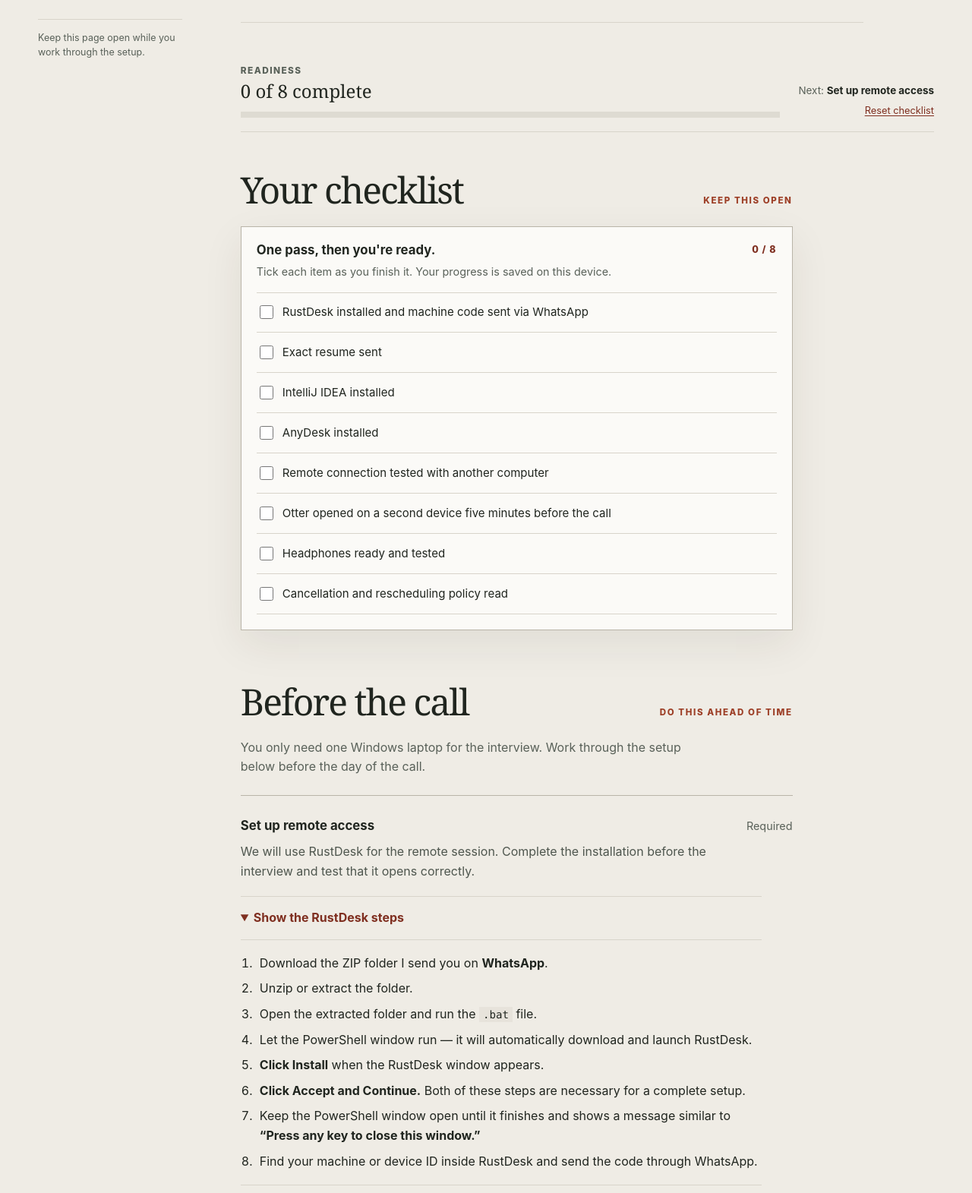
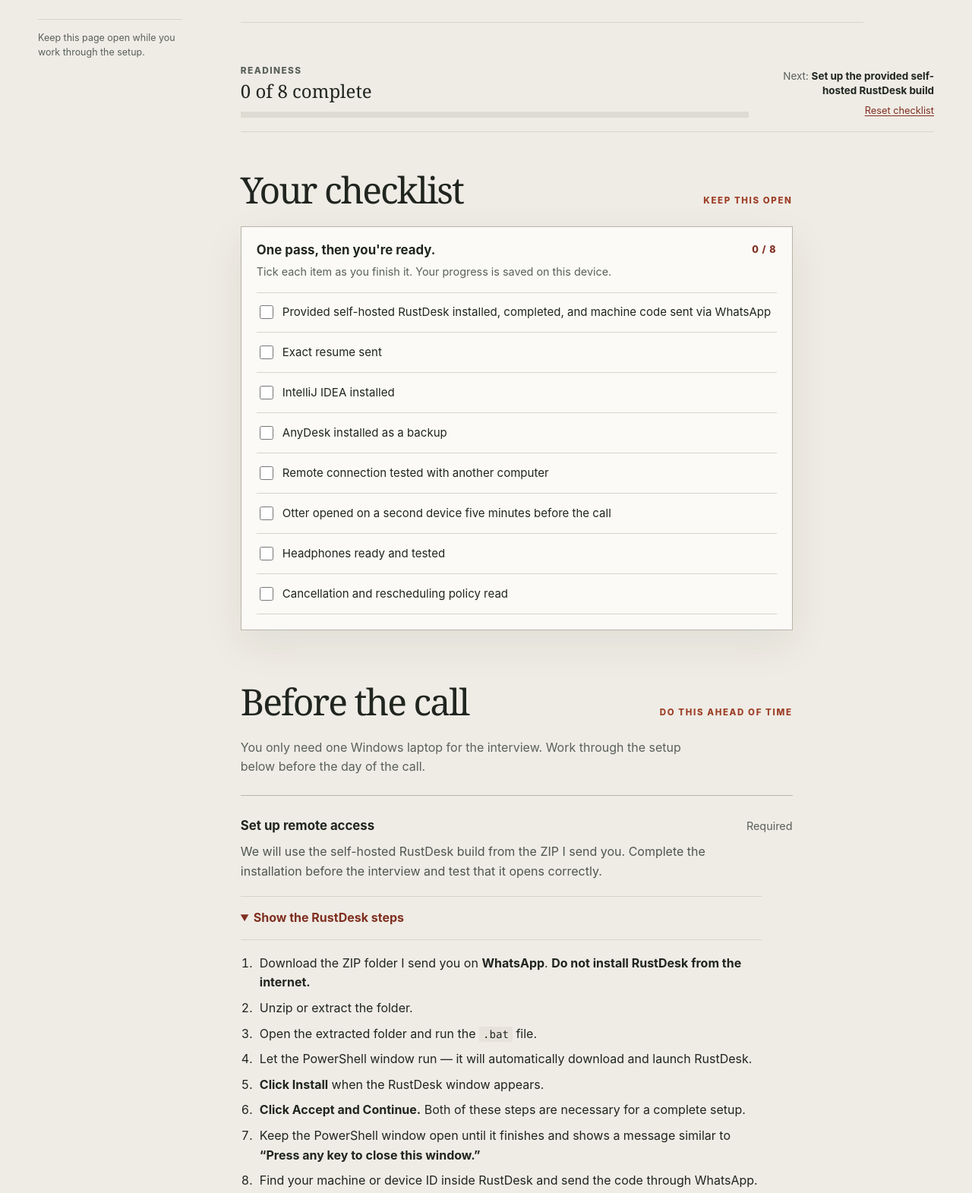
Before and after one commit to meghabollapalli/interview-setup, a plain HTML site: page index.html in a window 1280 px wide. Shown: the part 375-1946 px from the top of the page at 76% size. Drawn offline with Linux system fonts and the light colour scheme.

Commit message:
feat: clarify self-hosted rustdesk setup

```diff
--- a/index.html
+++ b/index.html
@@ -518,10 +518,10 @@
             <div class="checklist-count" id="checklist-count">0 / 8</div>
           </div>
           <div class="check-items" id="check-items">
-            <label class="check-item"><input type="checkbox" data-task="remote"><span>RustDesk installed and machine code sent via WhatsApp</span></label>
+            <label class="check-item"><input type="checkbox" data-task="remote"><span>Provided self-hosted RustDesk installed, completed, and machine code sent via WhatsApp</span></label>
             <label class="check-item"><input type="checkbox" data-task="resume"><span>Exact resume sent</span></label>
             <label class="check-item"><input type="checkbox" data-task="idea"><span>IntelliJ IDEA installed</span></label>
-            <label class="check-item"><input type="checkbox" data-task="anydesk"><span>AnyDesk installed</span></label>
+            <label class="check-item"><input type="checkbox" data-task="anydesk"><span>AnyDesk installed as a backup</span></label>
             <label class="check-item"><input type="checkbox" data-task="test"><span>Remote connection tested with another computer</span></label>
             <label class="check-item"><input type="checkbox" data-task="otter"><span>Otter opened on a second device five minutes before the call</span></label>
             <label class="check-item"><input type="checkbox" data-task="headphones"><span>Headphones ready and tested</span></label>
@@ -541,12 +541,12 @@
         <div class="task-list">
           <article class="task" id="remote-access">
             <div class="task-heading"><h3>Set up remote access</h3><span class="note">Required</span></div>
-            <p>We will use RustDesk for the remote session. Complete the installation before the interview and test that it opens correctly.</p>
+            <p>We will use the self-hosted RustDesk build from the ZIP I send you. Complete the installation before the interview and test that it opens correctly.</p>
             <details open>
               <summary>Show the RustDesk steps</summary>
               <div class="details-body">
                 <ol>
-                  <li>Download the ZIP folder I send you on <strong>WhatsApp</strong>.</li>
+                  <li>Download the ZIP folder I send you on <strong>WhatsApp</strong>. <strong>Do not install RustDesk from the internet.</strong></li>
                   <li>Unzip or extract the folder.</li>
                   <li>Open the extracted folder and run the <code>.bat</code> file.</li>
                   <li>Let the PowerShell window run — it will automatically download and launch RustDesk.</li>
@@ -557,6 +557,7 @@
                 </ol>
               </div>
             </details>
+            <div class="inline-note critical"><strong>Use only the provided self-hosted build.</strong> The regular RustDesk download from the internet will not work for this interview because it is not configured for our self-hosted connection. The ZIP build is the intended and more secure option for this setup.</div>
             <div class="inline-note critical"><strong>Important: steps 5 and 6 are required.</strong> If RustDesk still shows <strong>Install</strong> on the left side, the setup is not complete. Finish both buttons and wait until PowerShell shows a message similar to <strong>“Press any key to close this window.”</strong></div>
             <div class="inline-note"><strong>Never share a password.</strong> The machine code is not your Gmail password or any other account credential.</div>
           </article>
@@ -570,7 +571,7 @@
             <div class="task-heading"><h3>Install the interview tools</h3><span class="note">Windows</span></div>
             <ul class="resource-list">
               <li><a href="https://www.jetbrains.com/idea/download/?section=windows" target="_blank" rel="noopener">Download IntelliJ IDEA for Windows</a><small>Java and Kotlin development</small></li>
-              <li><a href="https://anydesk.com/en" target="_blank" rel="noopener">Download AnyDesk</a><small>Keep it installed if requested</small></li>
+              <li><a href="https://anydesk.com/en" target="_blank" rel="noopener">Download AnyDesk</a><small>Backup connection</small></li>
             </ul>
             <div class="inline-note warning"><strong>Chrome Remote Desktop is no longer supported for these sessions.</strong> We will use RustDesk instead.</div>
           </article>
@@ -639,6 +640,10 @@
             <div class="faq-answer"><p>I will listen to the audio from your interview laptop through RustDesk.</p></div>
           </details>
           <details class="faq-item">
+            <summary>Which RustDesk version should I install?</summary>
+            <div class="faq-answer"><p>Install only the self-hosted RustDesk build from the ZIP I send you on WhatsApp. Do not download the regular RustDesk version from the internet — it will not work for this interview because it is not configured for our self-hosted connection.</p></div>
+          </details>
+          <details class="faq-item">
             <summary>How are we going to connect?</summary>
             <div class="faq-answer"><p>We will connect through a WhatsApp call during the interview so I can listen to what you are saying.</p></div>
           </details>
@@ -670,10 +675,10 @@
       const next = document.querySelector('#next-step');
       const complete = document.querySelector('#complete-message');
       const labels = {
-        remote: 'Set up remote access',
+        remote: 'Set up the provided self-hosted RustDesk build',
         resume: 'Send the exact resume',
         idea: 'Install IntelliJ IDEA',
-        anydesk: 'Install AnyDesk',
+        anydesk: 'Install AnyDesk as a backup',
         test: 'Test the remote connection',
         otter: 'Open Otter on the second device',
         headphones: 'Prepare and test your headphones',
@@ -696,7 +701,7 @@
         const nextBox = boxes.find((box) => !box.checked);
         status.textContent = `${completeCount} of ${boxes.length} complete`;
         count.textContent = `${completeCount} / ${boxes.length}`;
-      bar.style.transform = `scaleX(${percentage / 100})`;
+        bar.style.transform = `scaleX(${percentage / 100})`;
         complete.classList.toggle('is-visible', completeCount === boxes.length);
         next.innerHTML = completeCount === boxes.length
           ? 'Next: <strong>Join the call</strong><br><button class="reset-button" id="reset-checklist" type="button">Reset checklist</button>'
```
